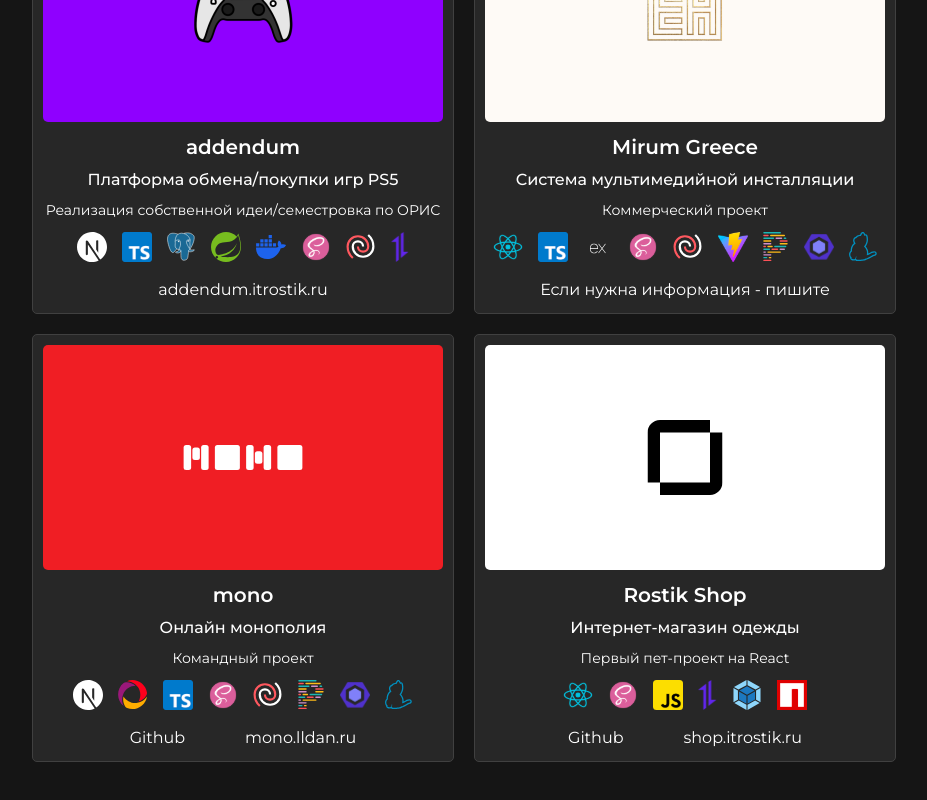
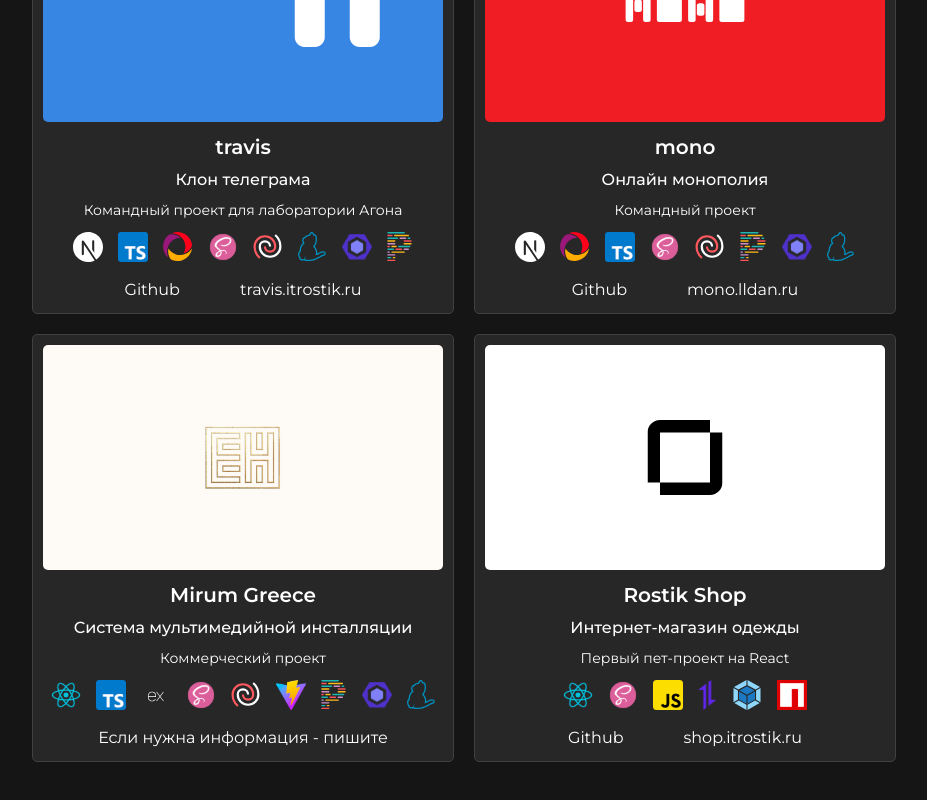
Before and after one commit to itrostik/poftfolio, a React (Vite) app: page / in a window 1280 px wide. Shown: the part 1388-2188 px from the top of the page, without its empty margins (176-1103 px from the left). Built offline with nearby package versions, Linux system fonts and the light colour scheme.

Commit message:
апдейт

```diff
--- a/src/constants/projects.ts
+++ b/src/constants/projects.ts
@@ -1,5 +1,4 @@
 import next from "../assets/next.svg";
-import postgresql from "../assets/postgresql.svg";
 import convex from "../assets/convex.svg";
 import typescript from "../assets/ts.svg";
 import scss from "../assets/scss.svg";
@@ -14,32 +13,41 @@ import prettier from "../assets/prettier.svg";
 import eslint from "../assets/eslint.svg";
 import yarn from "../assets/yarn.svg";
 import npm from "../assets/npm.svg";
-import spring from "../assets/spring.svg";
-import docker from "../assets/docker.svg";
 
 import mono from "/mono.svg";
 import mirum from "/mirum.png";
 import shop from "/shop.svg";
-import addendum from "/addendum.png";
+import travis from "/travis.png";
 
 export const projects = [
   {
-    name: "addendum",
-    title: "Платформа обмена/покупки игр PS5",
-    description: "Реализация собственной идеи/семестровка по ОРИС",
+    name: 'travis',
+    title: 'Клон телеграма',
+    description: 'Командный проект для лаборатории Агона',
     stack: [
       next,
       typescript,
-      postgresql,
-      spring,
-      docker,
+      convex,
       scss,
       lucide,
-      axios,
+      yarn,
+      eslint,
+      prettier
     ],
-    logo: addendum,
-    link: 'https://addendum-tau.vercel.app/',
-    domain: 'addendum.itrostik.ru',
+    logo: travis,
+    link: 'https://travis.itrostik.ru',
+    domain: 'travis.itrostik.ru',
+    github: "https://github.com/rl-travis/travis",
+  },
+  {
+    name: "mono",
+    title: "Онлайн монополия",
+    link: "https://mono.lldan.ru/",
+    description: "Командный проект",
+    stack: [next, convex, typescript, scss, lucide, prettier, eslint, yarn],
+    logo: mono,
+    domain: "mono.lldan.ru",
+    github: "https://github.com/lld4n/mono",
   },
   {
     name: "Mirum Greece",
@@ -59,16 +67,6 @@ export const projects = [
     logo: mirum,
   },
   {
-    name: "mono",
-    title: "Онлайн монополия",
-    link: "https://mono.lldan.ru/",
-    description: "Командный проект",
-    stack: [next, convex, typescript, scss, lucide, prettier, eslint, yarn],
-    logo: mono,
-    domain: "mono.lldan.ru",
-    github: "https://github.com/lld4n/mono",
-  },
-  {
     name: "Rostik Shop",
     title: "Интернет-магазин одежды",
     link: "https://shop.itrostik.ru/",
```
Also changed, not shown: public/travis.png (added).
